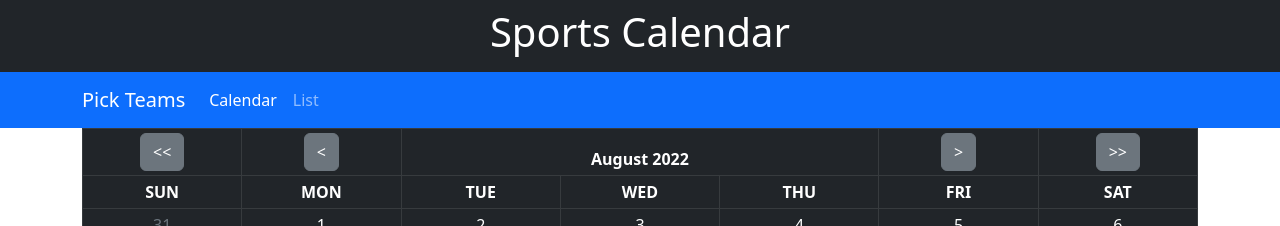
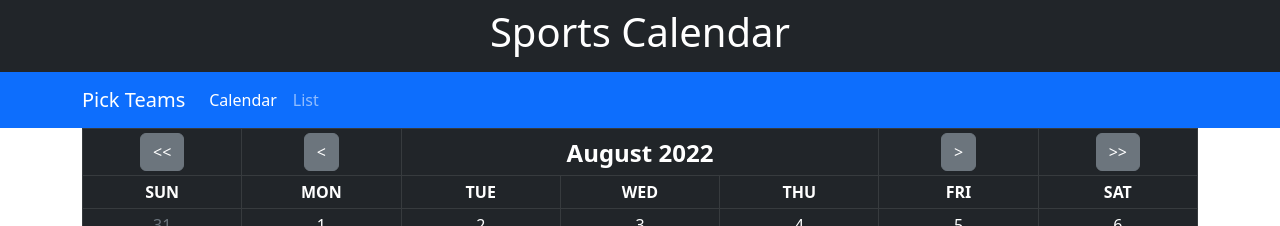
Before and after one commit to thadkingcole/sports-calendar, a React (Create React App) app: page / in a window 1280 px wide. Shown: the top 226 px of the page. Built offline with nearby package versions, Linux system fonts and the light colour scheme.

Commit message:
change month label size slightly larger

```diff
--- a/src/components/Games/Cal/index.js
+++ b/src/components/Games/Cal/index.js
@@ -89,7 +89,7 @@ function Cal({ myGames, myTeams }) {
           <th onClick={handleClick}>
             <Button variant="secondary">{"<"}</Button>
           </th>
-          <th colSpan={3}>
+          <th colSpan={3} className="fs-4">
             {day.toLocaleDateString(undefined, {
               month: "long",
               year: "numeric",
```
